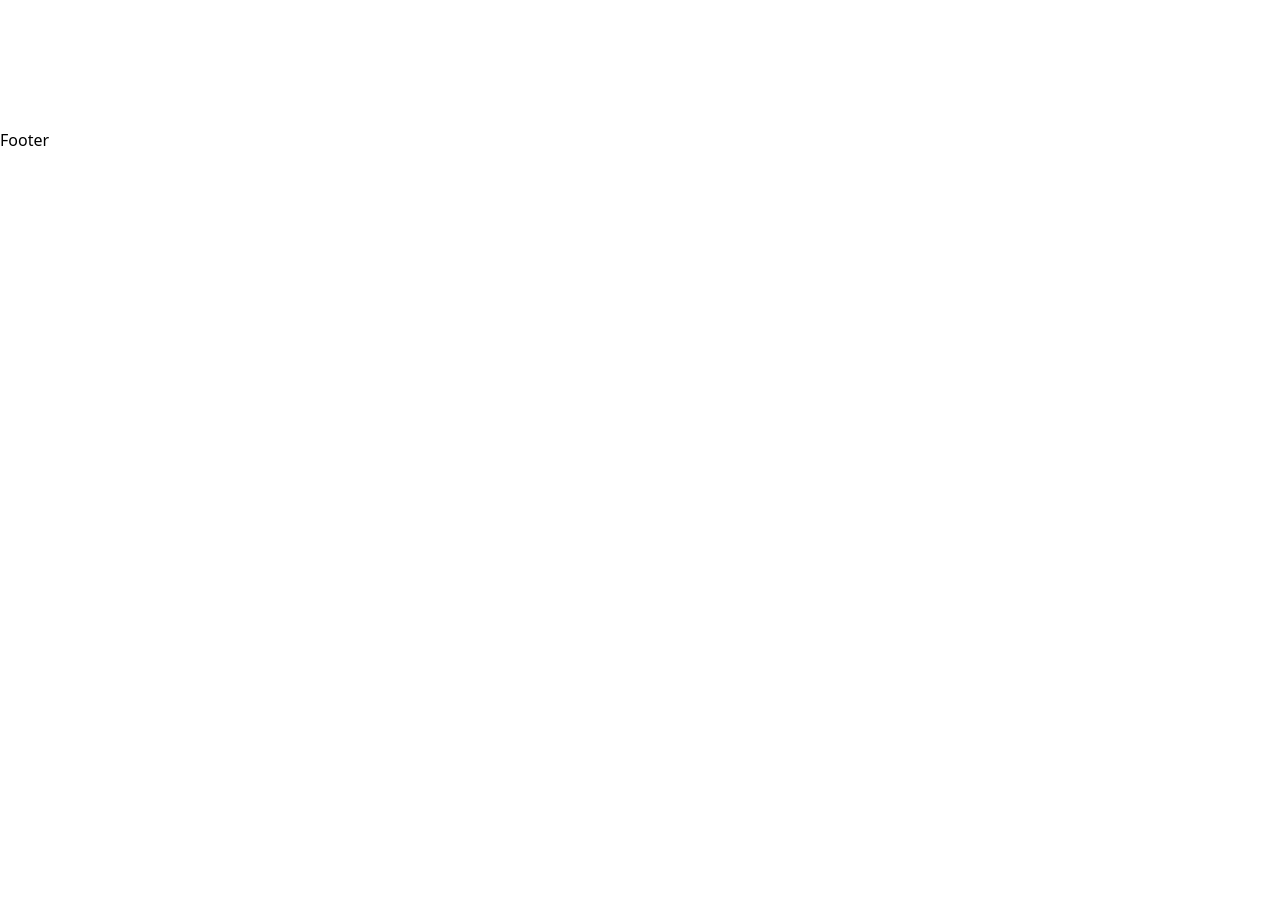
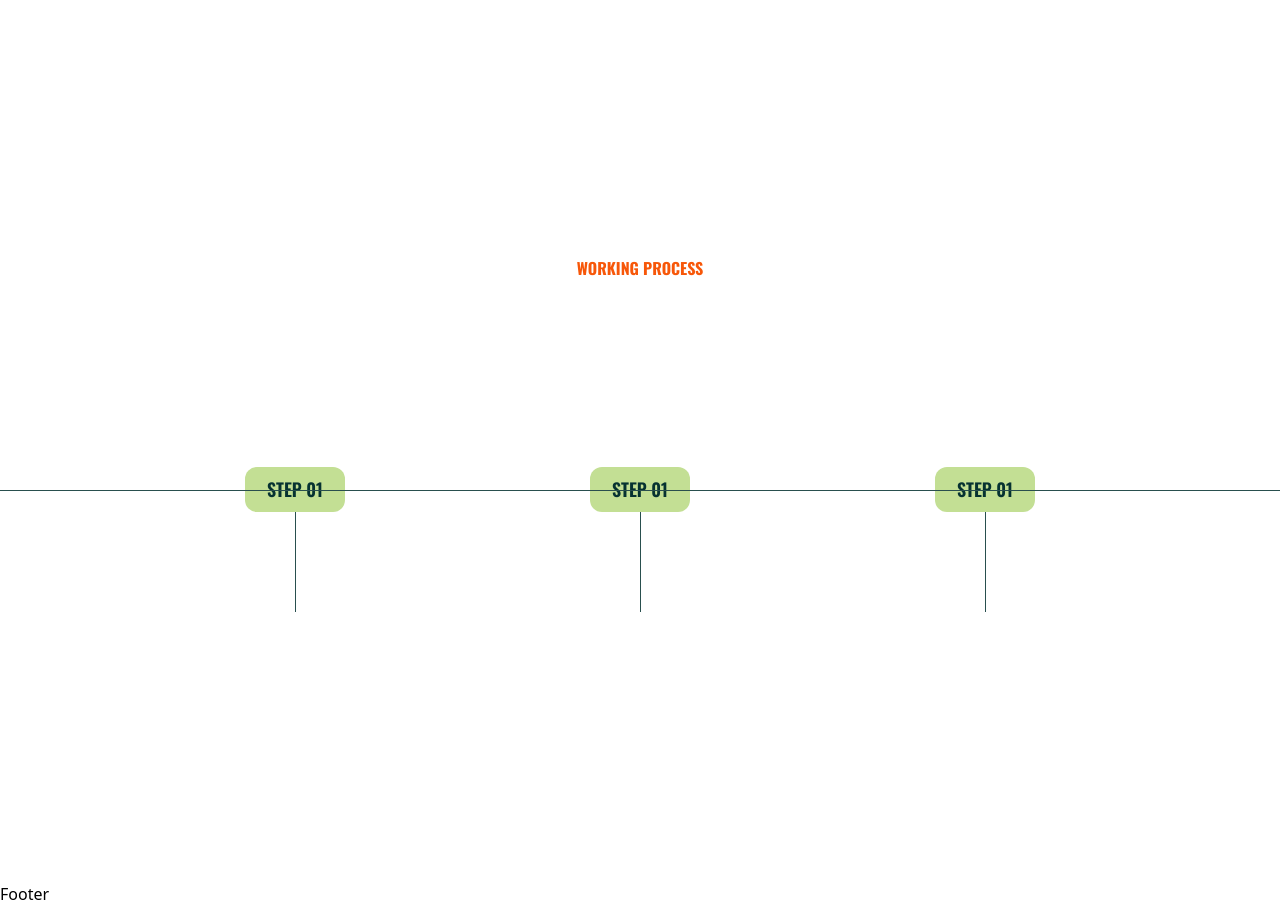
Before and after one commit to mdjaberdev/prozen-Next-Js, a Next.js app: page / in a window 1280 px wide. Shown: the part 3707-4613 px from the top of the page. Before the commit the page ends 3859 px from the top, so only its background shows below. Built offline with nearby package versions, Linux system fonts and the light colour scheme.

Commit message:
feat: workingparocess part

```diff
--- a/app/layouts/Selected_works.jsx
+++ b/app/layouts/Selected_works.jsx
@@ -18,7 +18,6 @@ const Selected_works = () => {
       <Container className={"pb-32.5"}>
         <div className="font-bold font-Oswald uppercase">
           <h4 className="text-[#F75709] text-base">Selected Works</h4>
-
           <Flex className={"justify-between items-center"}>
             <h3 className="text-[#063231] text-[60px] w-95 leading-16.5 -tracking-[1.2px]">
               Our complete project list
@@ -32,7 +31,6 @@ const Selected_works = () => {
               >
                 <FaAngleLeft />
               </button>
-
               <button
                 ref={nextRef}
                 className="p-3 text-3xl hover:bg-[#F75709] rounded-full hover:text-white border"
@@ -42,8 +40,7 @@ const Selected_works = () => {
             </div>
           </Flex>
         </div>
-
-        {/* Swiper */}
+        {/* Swiper slider*/}
         <Swiper
           modules={[Navigation]}
           spaceBetween={30}
--- /dev/null
+++ b/app/layouts/Workingprocess.jsx
@@ -0,0 +1,78 @@
+import React from 'react'
+import Container from '../[components]/Container'
+import Flex from '../[components]/Flex';
+
+const Workingprocess = () => {
+  return (
+    <div className='bg-[url("/workprosessbg.png")] bg-no-repeat bg-cover bg-center py-32 relative'>
+      <Container>
+        <div className="text-center font-bold font-Oswald uppercase">
+          <h4 className="text-[#F75709] text-base">Working process</h4>
+          <h3 className="text-white text-[60px] px-87.5 leading-16.5 -tracking-[1.2px]">
+            We make things easy for you to start
+          </h3>
+        </div>
+        <div className="w-324 h-px bg-[#294F4E] absolute top-[48%]  left-1/2 -translate-x-1/2 "></div>
+        <Flex className={"justify-center gap-x-30 mt-13.75"}>
+          {/*step One  */}
+          <div className="text-center">
+            <div className="h-11.25 w-25 bg-[#C3DF94] py-3 px-5.5 rounded-xl flex  items-center justify-center mx-auto">
+              <span className="text-[#063231] text-[18px] uppercase font-semibold font-Oswald ">
+                step 01
+              </span>
+            </div>
+            <div className="h-25 w-px bg-[#294F4E] mx-auto"></div>
+            <div className="mt-10 ">
+              <h4 className="text-white text-[28px] font-bold font-Oswald uppercase">
+                Onboarding
+              </h4>
+              <p className="text-white text-base font-Oswald w-56.25 leading-7.5">
+                Initial consultations to identify the client's goals and
+                challenges.
+              </p>
+            </div>
+          </div>
+          {/* steo two  */}
+          <div className="text-center">
+            <div className="h-11.25 w-25 bg-[#C3DF94] py-3 px-5.5 rounded-xl flex  items-center justify-center mx-auto">
+              <span className="text-[#063231] text-[18px] uppercase font-semibold font-Oswald ">
+                step 01
+              </span>
+            </div>
+            <div className="h-25 w-px bg-[#294F4E] mx-auto"></div>
+
+            <div className="mt-10 ">
+              <h4 className="text-white text-[28px] font-bold font-Oswald uppercase">
+                Planning
+              </h4>
+              <p className="text-white text-base font-Oswald w-[225px] leading-7.5">
+                Initial consultations to identify the client's goals and
+                challenges.
+              </p>
+            </div>
+          </div>
+          {/* steo three  */}
+          <div className="text-center">
+            <div className="h-11.25 w-25 bg-[#C3DF94] py-3 px-5.5 rounded-xl flex  items-center justify-center mx-auto">
+              <span className="text-[#063231] text-[18px] uppercase font-semibold font-Oswald ">
+                step 01
+              </span>
+            </div>
+            <div className="h-25 w-px bg-[#294F4E] mx-auto"></div>
+            <div className="mt-10 ">
+              <h4 className="text-white text-[28px] font-bold font-Oswald uppercase">
+                Implementation
+              </h4>
+              <p className="text-white text-base font-Oswald w-56.25 leading-7.5">
+                Initial consultations to identify the client's goals and
+                challenges.
+              </p>
+            </div>
+          </div>
+        </Flex>
+      </Container>
+    </div>
+  );
+}
+
+export default Workingprocess
--- a/app/page.jsx
+++ b/app/page.jsx
@@ -2,6 +2,7 @@ import About from "./layouts/About";
 import Banner from "./layouts/Banner";
 import Selected_works from "./layouts/Selected_works";
 import Service from "./layouts/Service";
+import Workingprocess from "./layouts/Workingprocess";
 
 
 export default function Home() {
@@ -11,6 +12,7 @@ export default function Home() {
       <Service/>
       <About/>
       <Selected_works/>
+      <Workingprocess/>
     </div>
   );
 }
```
Also changed, not shown: public/ChatGPT Image Feb 21, 2026, 09_34_32 PM.png (added), public/workprosessbg.png (added).
